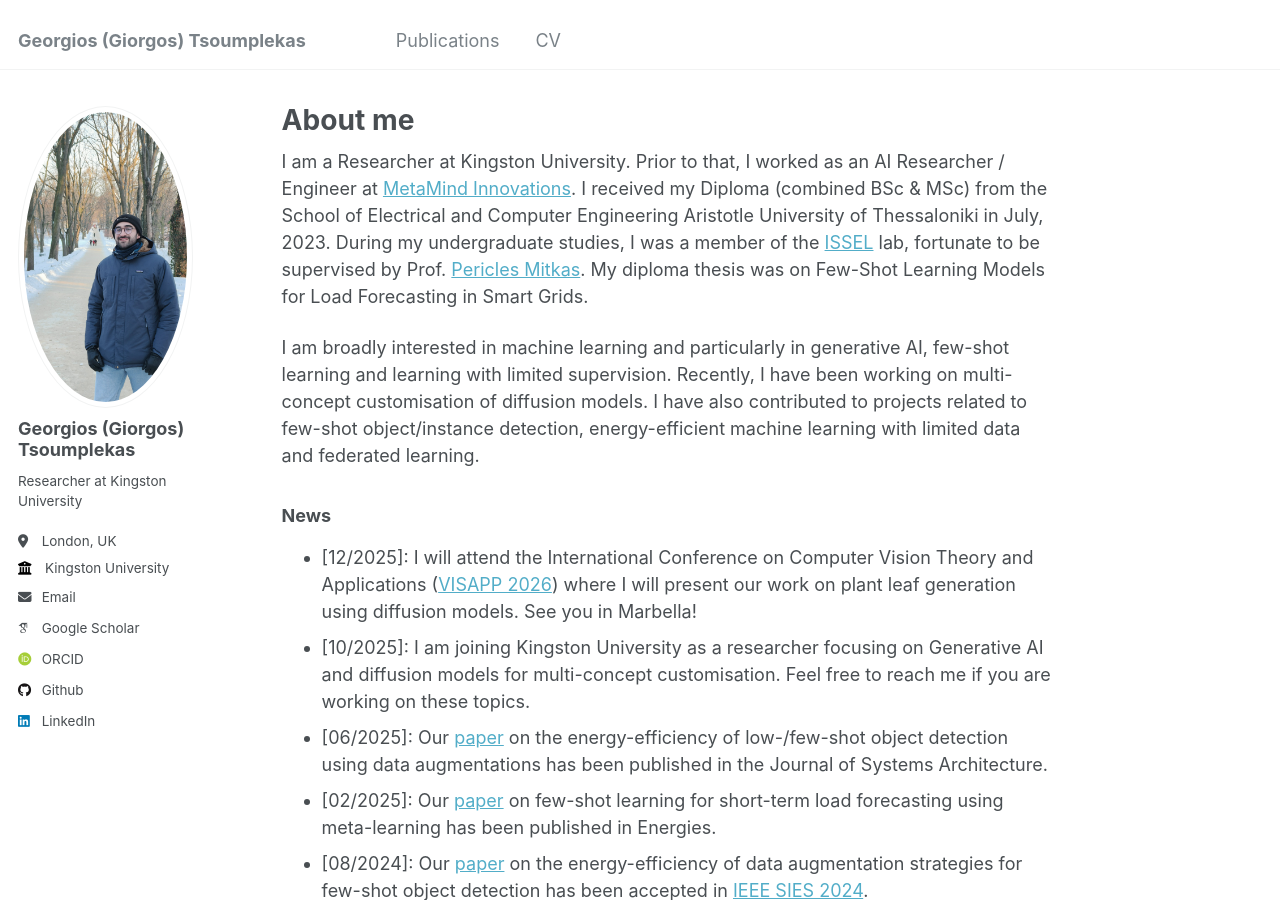
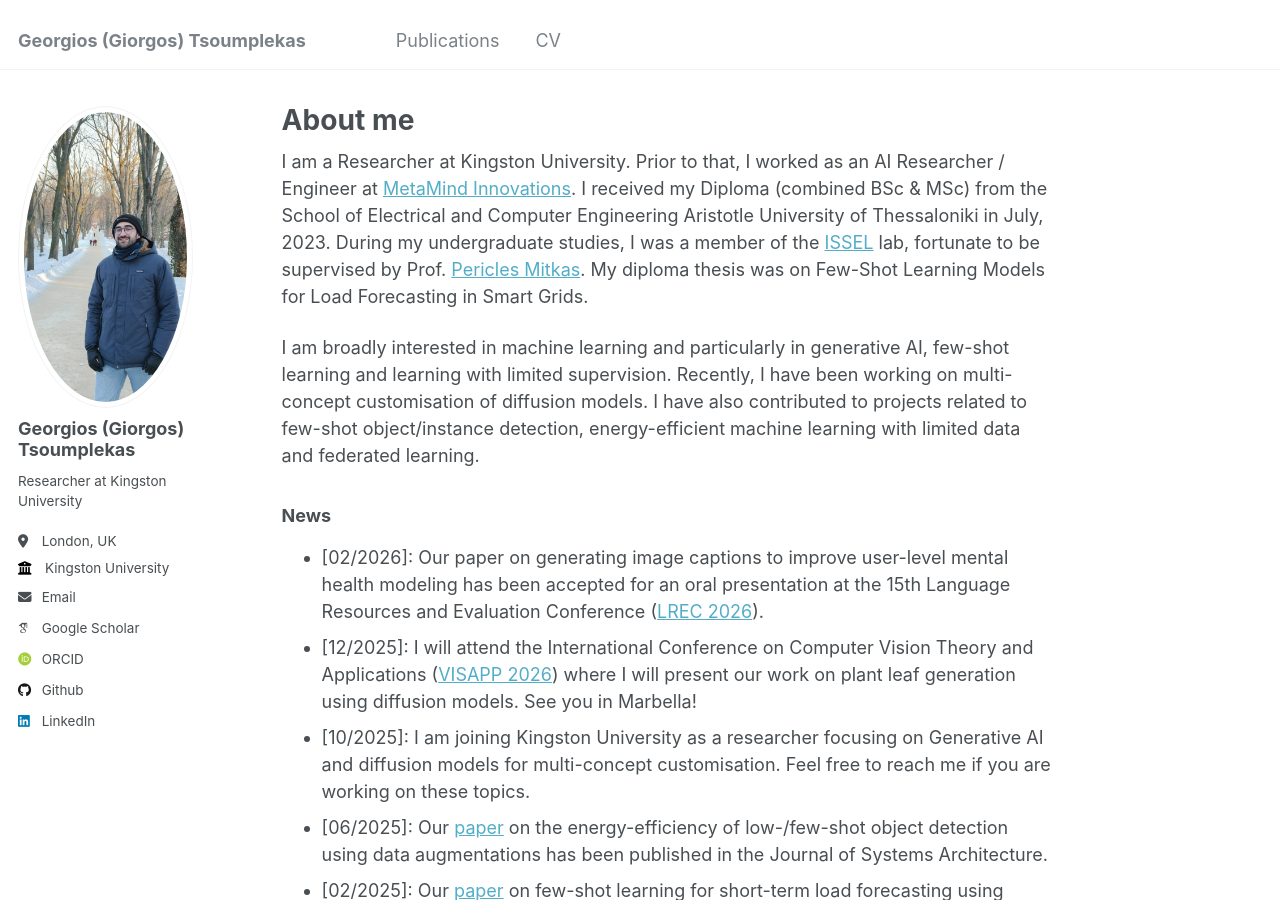
Before and after one commit to GeorgeTsoumplekas/GeorgeTsoumplekas.github.io, a Jekyll site: the page built from _pages/about.md, in a window 1280 px wide and 900 px high. Built offline with Jekyll 4.4.1, drawn with Linux system fonts in a browser that asks for light colours; some web fonts are replaced.

Commit message:
Update about.md

```diff
--- a/_pages/about.md
+++ b/_pages/about.md
@@ -13,6 +13,7 @@ I am a Researcher at Kingston University. Prior to that, I worked as an AI Resea
 I am broadly interested in machine learning and particularly in generative AI, few-shot learning and learning with limited supervision. Recently, I have been working on multi-concept customisation of diffusion models. I have also contributed to projects related to few-shot object/instance detection, energy-efficient machine learning with limited data and federated learning.
 
 ### News
+* \[02/2026\]: Our paper on generating image captions to improve user-level mental health modeling has been accepted for an oral presentation at the 15th Language Resources and Evaluation Conference ([LREC 2026](https://lrec2026.info/)).
 * \[12/2025\]: I will attend the International Conference on Computer Vision Theory and Applications ([VISAPP 2026](https://visapp.scitevents.org/)) where I will present our work on plant leaf generation using diffusion models. See you in Marbella!
 * \[10/2025\]: I am joining Kingston University as a researcher focusing on Generative AI and diffusion models for multi-concept customisation. Feel free to reach me if you are working on these topics.
 * \[06/2025\]: Our [paper](https://www.sciencedirect.com/science/article/pii/S1383762125001560) on the energy-efficiency of low-/few-shot object detection using data augmentations has been published in the Journal of Systems Architecture.
```
